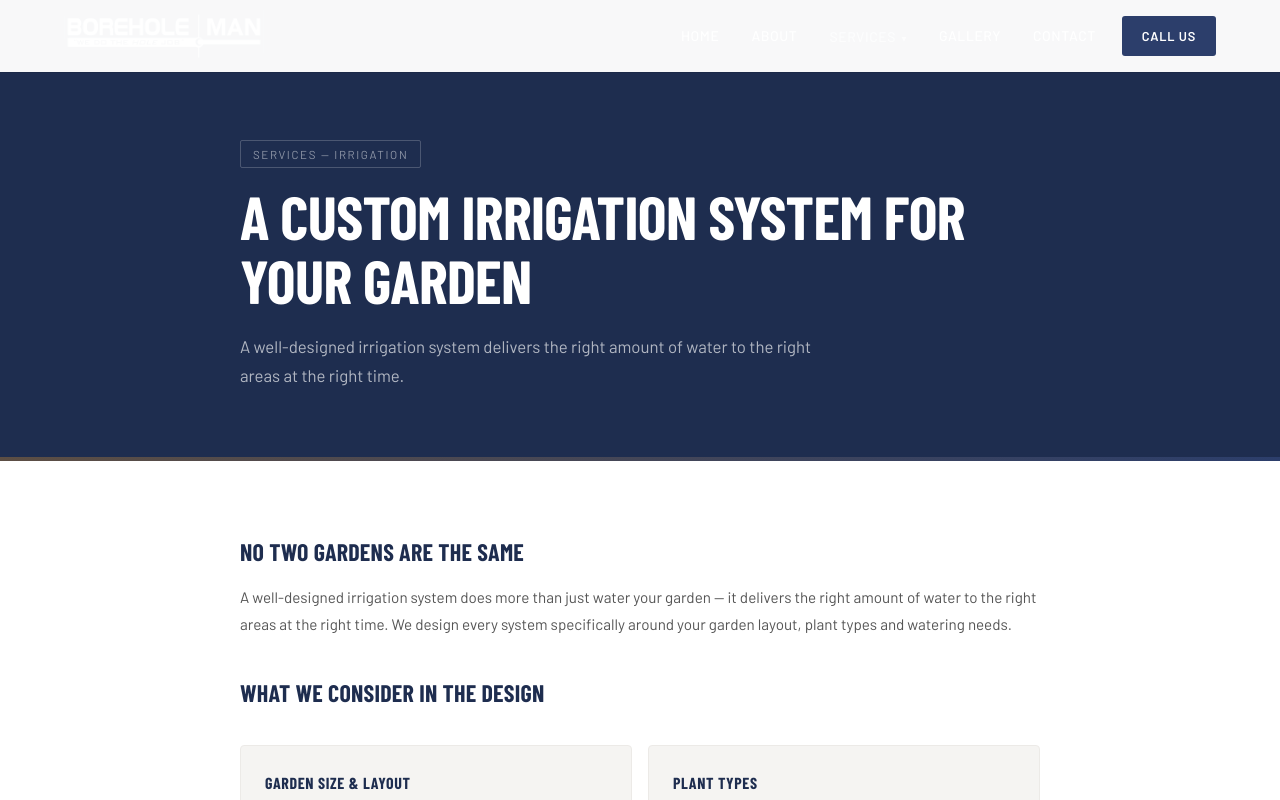
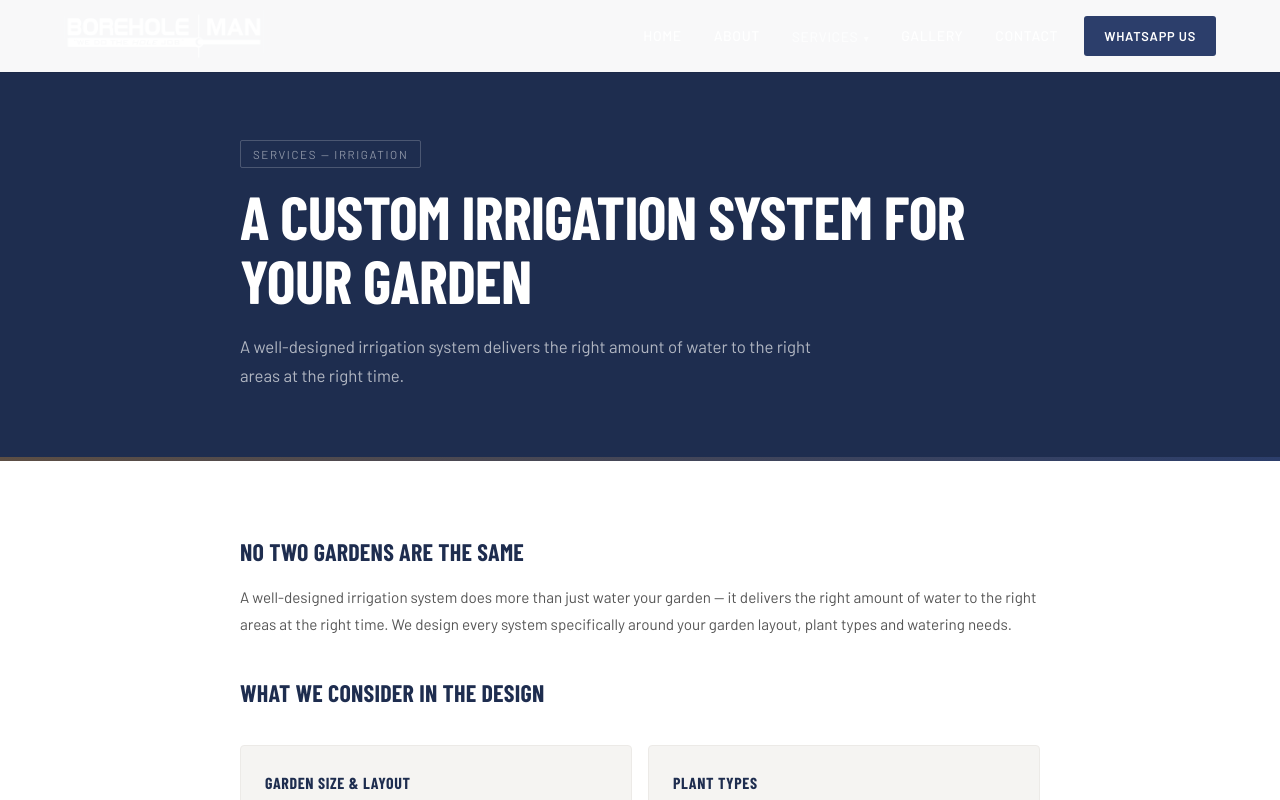
Before and after one commit to BoreholeMan/my-website, a React (Vite) app: page /services/irrigation in a window 1280 px wide. Shown: the top 800 px of the page. Built offline with nearby package versions, Linux system fonts and the light colour scheme; a web font is replaced by a local one.

Commit message:
Replace 'Call Us' link with 'WhatsApp Us' link

```diff
--- a/src/components/Navbar.jsx
+++ b/src/components/Navbar.jsx
@@ -59,7 +59,7 @@ export default function Navbar() {
 
           <Link to="/gallery" className={`${styles.link} ${location.pathname === '/gallery' ? styles.active : ''}`}>Gallery</Link>
           <Link to="/contact" className={`${styles.link} ${location.pathname === '/contact' ? styles.active : ''}`}>Contact</Link>
-          <a href="tel:0822100454" className={styles.ctaBtn}>Call Us</a>
+          <a href="https://wa.me/27822100454" target="_blank" rel="noreferrer" className={styles.ctaBtn}>WhatsApp Us</a>
         </div>
 
         <button className={styles.burger} onClick={() => setMenuOpen(o => !o)} aria-label="Menu">
```
